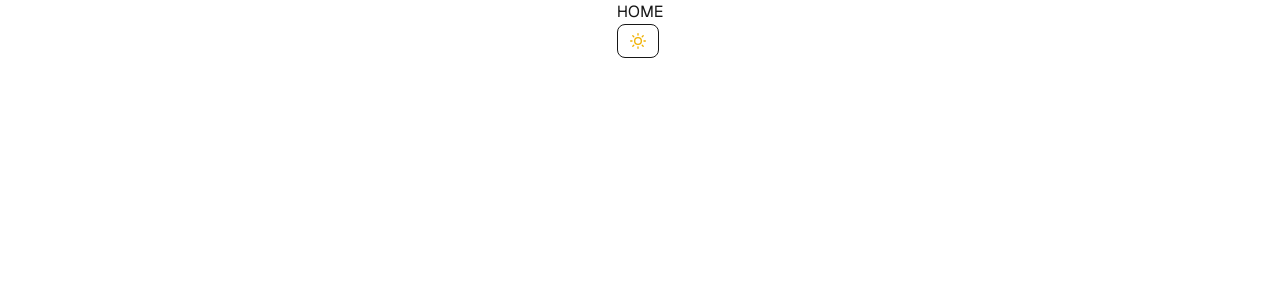
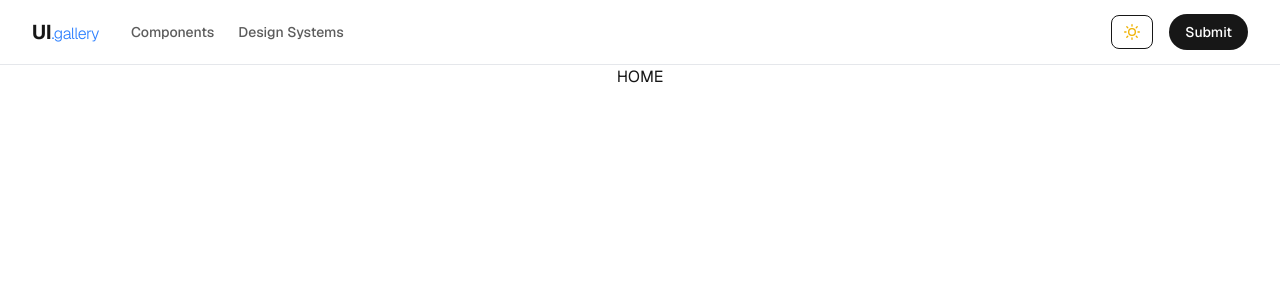
Before and after one commit to highimexy/it-shit, a Next.js app in the folder frontend/: page / in a window 1280 px wide. Shown: the top 300 px of the page. Built offline with nearby package versions, Linux system fonts and the light colour scheme.

Commit message:
added navigation prototype

```diff
--- /dev/null
+++ b/frontend/app/components/Navbar.tsx
@@ -0,0 +1,43 @@
+'use client'
+
+import Link from 'next/link'
+import ThemeSwitch from './ThemeSwitch' // upewnij się, że ścieżka jest poprawna
+
+export function Navbar() {
+  return (
+    <nav className="bg-background/95 sticky top-0 z-50 w-full border-b border-gray-200 backdrop-blur-md dark:border-gray-800">
+      <div className="mx-auto flex h-16 max-w-7xl items-center justify-between px-4 sm:px-6 lg:px-8">
+        {/* Lewa strona: Logo */}
+        <div className="flex items-center gap-8">
+          <Link href="/" className="text-xl font-bold tracking-tight hover:opacity-80">
+            UI<span className="text-base font-light text-blue-500">.gallery</span>
+          </Link>
+
+          {/* Linki nawigacyjne (ukryte na małych ekranach) */}
+          <div className="hidden items-center gap-6 md:flex">
+            <Link
+              href="/components"
+              className="text-foreground/70 hover:text-foreground text-sm font-medium transition-colors"
+            >
+              Components
+            </Link>
+            <Link
+              href="/design-systems"
+              className="text-foreground/70 hover:text-foreground text-sm font-medium transition-colors"
+            >
+              Design Systems
+            </Link>
+          </div>
+        </div>
+
+        {/* Prawa strona: Switcher i ew. przyciski */}
+        <div className="flex items-center gap-4">
+          <ThemeSwitch />
+          <button className="bg-foreground text-background hidden rounded-full px-4 py-2 text-sm font-medium transition-opacity hover:opacity-90 sm:block">
+            Submit
+          </button>
+        </div>
+      </div>
+    </nav>
+  )
+}
--- a/frontend/app/layout.tsx
+++ b/frontend/app/layout.tsx
@@ -2,6 +2,7 @@ import type { Metadata } from 'next'
 import { Geist, Geist_Mono } from 'next/font/google'
 import './globals.css'
 import { Providers } from './providers'
+import { Navbar } from './components/Navbar'
 
 const geistSans = Geist({
   variable: '--font-geist-sans',
@@ -30,7 +31,10 @@ export default function RootLayout({
       suppressHydrationWarning
     >
       <body className="flex min-h-full flex-col">
-        <Providers>{children}</Providers>
+        <Providers>
+          <Navbar />
+          {children}
+        </Providers>
       </body>
     </html>
   )
--- a/frontend/app/page.tsx
+++ b/frontend/app/page.tsx
@@ -1,11 +1,8 @@
-import ThemeSwitch from './components/ThemeSwitch'
-
 export default function Home() {
   return (
     <div className="flex flex-1 flex-col items-center justify-center">
       <main className="">
         <h1>HOME</h1>
-        <ThemeSwitch />
       </main>
     </div>
   )
```
